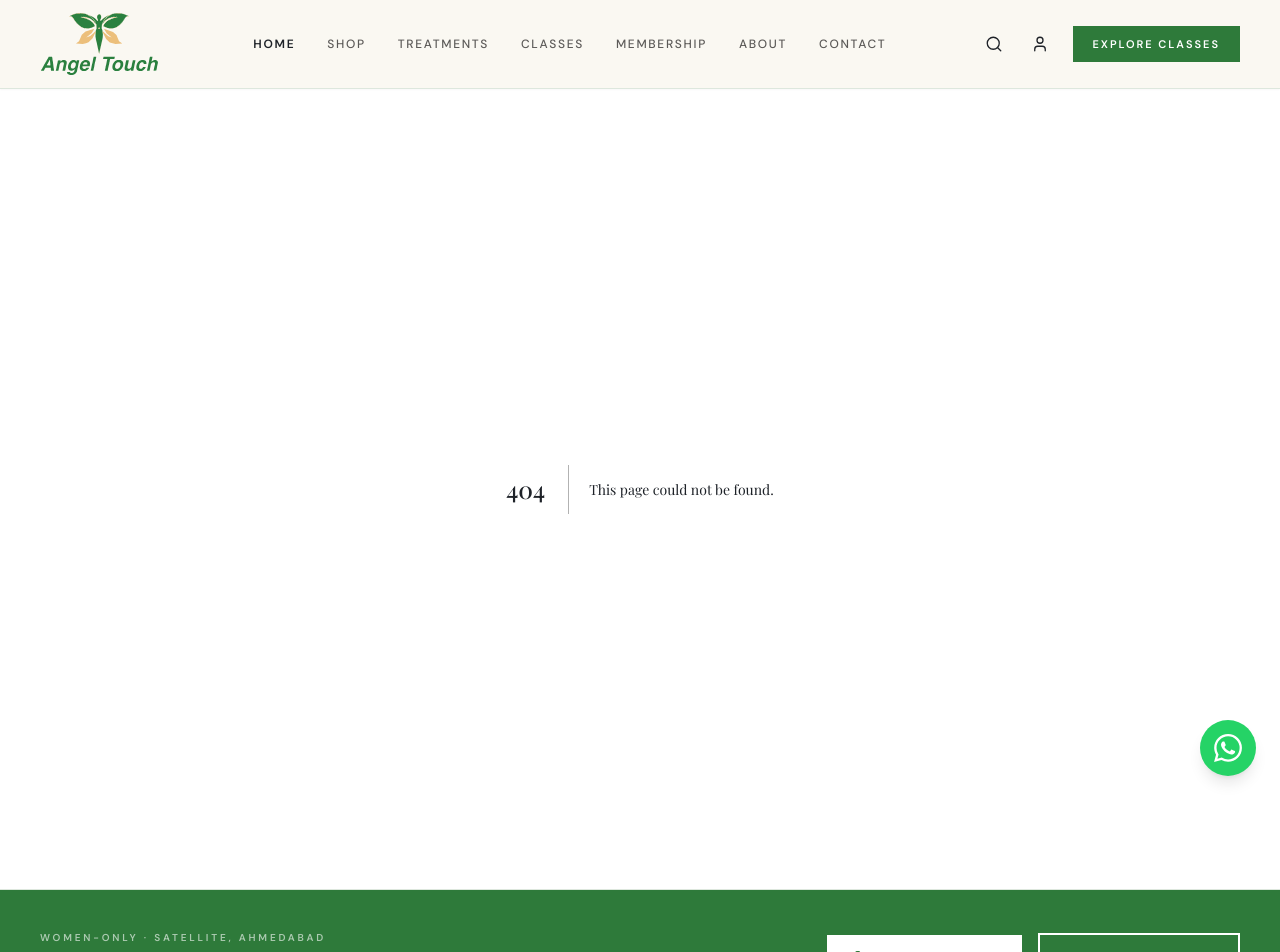
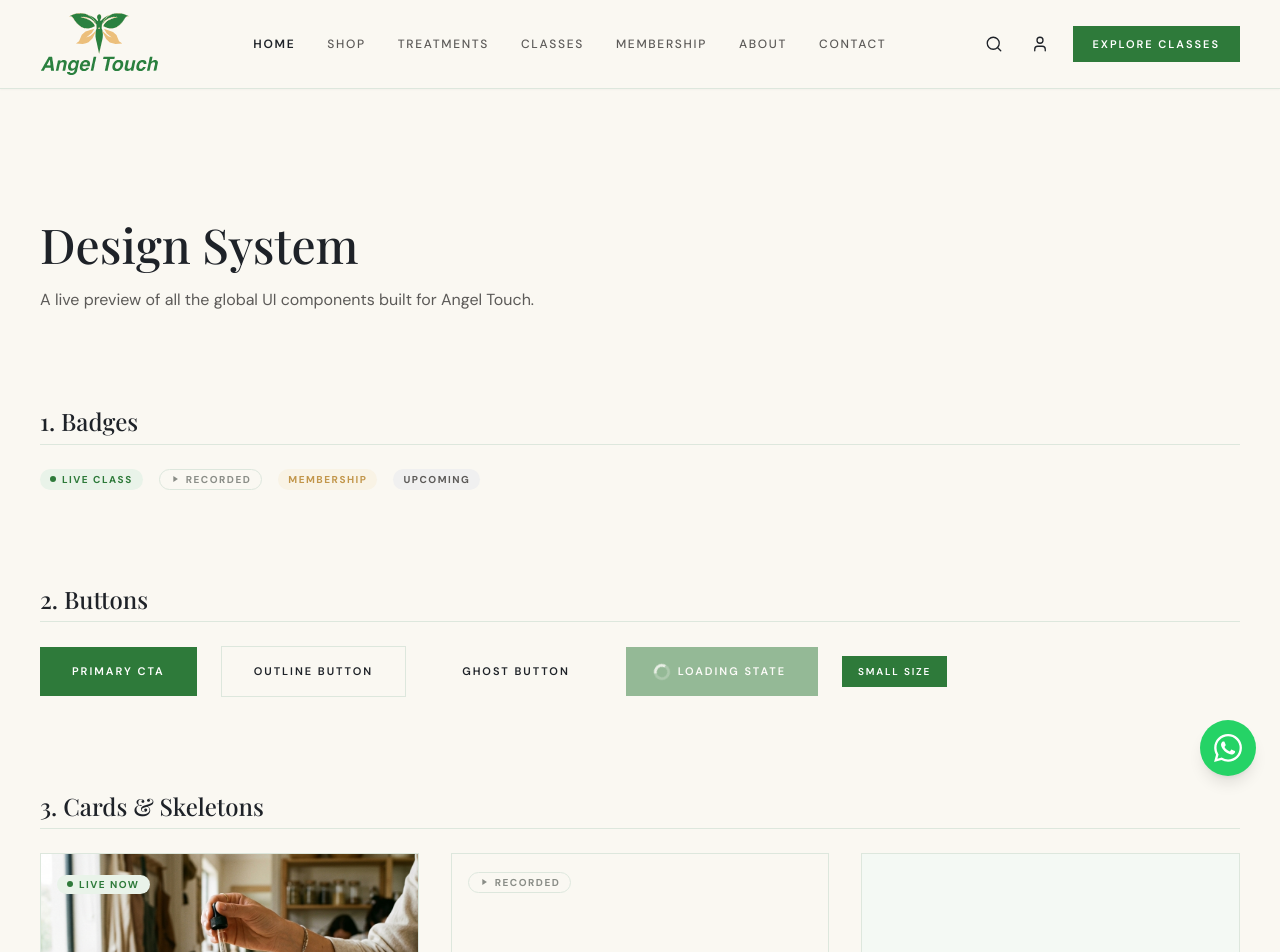
Before and after one commit to Hetsoni28/Angel-Touch, a Next.js app: page /design-system in a window 1280 px wide. Before the commit this address had no page. Shown: the top 952 px of the page. Built offline with nearby package versions, Linux system fonts and the light colour scheme.

Commit message:
feat: Add Design System page to showcase all global components

```diff
--- /dev/null
+++ b/src/app/design-system/page.tsx
@@ -0,0 +1,112 @@
+import React from 'react'
+import { Badge } from '@/components/atoms/Badge'
+import { Button } from '@/components/atoms/Button'
+import { Skeleton } from '@/components/atoms/Skeleton'
+import { Card } from '@/components/molecules/Card'
+import { CardSkeleton } from '@/components/molecules/CardSkeleton'
+import { EmptyState } from '@/components/molecules/EmptyState'
+import { ErrorState } from '@/components/molecules/ErrorState'
+import { Loading } from '@/components/molecules/Loading'
+import { Pagination } from '@/components/molecules/Pagination'
+
+export const metadata = {
+  title: 'Design System | Angel Touch',
+}
+
+export default function DesignSystemPage() {
+  return (
+    <div className="min-h-screen bg-[#faf8f2] py-32 px-6 md:px-10">
+      <div className="max-w-7xl mx-auto space-y-24">
+
+        <header>
+          <h1 className="text-[3rem] font-medium text-[#1e2228] mb-4" style={{ fontFamily: 'var(--font-heading)' }}>
+            Design System
+          </h1>
+          <p className="text-[#5c5a58]">A live preview of all the global UI components built for Angel Touch.</p>
+        </header>
+
+        {/* Badges */}
+        <section>
+          <h2 className="text-[1.5rem] font-medium text-[#1e2228] mb-6 border-b border-[#dde7dd] pb-2" style={{ fontFamily: 'var(--font-heading)' }}>1. Badges</h2>
+          <div className="flex flex-wrap gap-4">
+            <Badge variant="live">Live Class</Badge>
+            <Badge variant="recorded">Recorded</Badge>
+            <Badge variant="membership">Membership</Badge>
+            <Badge variant="neutral">Upcoming</Badge>
+          </div>
+        </section>
+
+        {/* Buttons */}
+        <section>
+          <h2 className="text-[1.5rem] font-medium text-[#1e2228] mb-6 border-b border-[#dde7dd] pb-2" style={{ fontFamily: 'var(--font-heading)' }}>2. Buttons</h2>
+          <div className="flex flex-wrap gap-6 items-center">
+            <Button variant="primary">Primary CTA</Button>
+            <Button variant="outline">Outline Button</Button>
+            <Button variant="ghost">Ghost Button</Button>
+            <Button variant="primary" isLoading>Loading State</Button>
+            <Button variant="primary" size="sm">Small Size</Button>
+          </div>
+        </section>
+
+        {/* Cards */}
+        <section>
+          <h2 className="text-[1.5rem] font-medium text-[#1e2228] mb-6 border-b border-[#dde7dd] pb-2" style={{ fontFamily: 'var(--font-heading)' }}>3. Cards & Skeletons</h2>
+          <div className="grid grid-cols-1 md:grid-cols-2 lg:grid-cols-3 gap-8">
+            <Card
+              title="Ayurvedic Hair Elixir Formulation"
+              subtitle="Masterclass"
+              imageUrl="/images/ayurvedic_masterclass.jpg"
+              badge={<Badge variant="live">Live Now</Badge>}
+            >
+              <Button variant="outline" className="w-full mt-4">Enroll Now — ₹999</Button>
+            </Card>
+
+            <Card
+              title="Kumkumadi Face Glow Oil"
+              subtitle="Recorded Vault"
+              badge={<Badge variant="recorded">Recorded</Badge>}
+            >
+              <p className="text-[14px] text-[#5c5a58] mb-4">Learn how to make the traditional Kumkumadi Tailam using 21 herbs.</p>
+              <Button variant="primary" className="w-full">Watch Video</Button>
+            </Card>
+
+            <CardSkeleton />
+          </div>
+        </section>
+
+        {/* Feedback States */}
+        <section>
+          <h2 className="text-[1.5rem] font-medium text-[#1e2228] mb-6 border-b border-[#dde7dd] pb-2" style={{ fontFamily: 'var(--font-heading)' }}>4. Feedback States</h2>
+          <div className="grid grid-cols-1 md:grid-cols-2 gap-8">
+            <EmptyState
+              title="No Classes Found"
+              description="You haven't purchased any masterclasses yet. Explore our upcoming classes to get started."
+              actionLabel="View Classes"
+              actionHref="/classes"
+            />
+
+            <ErrorState
+              title="Failed to Load"
+              description="We couldn't connect to the database to retrieve your classes."
+              actionLabel="Retry Connection"
+            />
+          </div>
+        </section>
+
+        {/* Loading & Pagination */}
+        <section>
+          <h2 className="text-[1.5rem] font-medium text-[#1e2228] mb-6 border-b border-[#dde7dd] pb-2" style={{ fontFamily: 'var(--font-heading)' }}>5. Loading & Pagination</h2>
+          <div className="grid grid-cols-1 md:grid-cols-2 gap-8 items-center bg-white border border-[#dde7dd] p-8">
+            <div className="flex justify-center border-r border-[#dde7dd]">
+              <Loading text="Authenticating..." />
+            </div>
+            <div>
+              <Pagination currentPage={2} totalPages={5} />
+            </div>
+          </div>
+        </section>
+
+      </div>
+    </div>
+  )
+}
```
